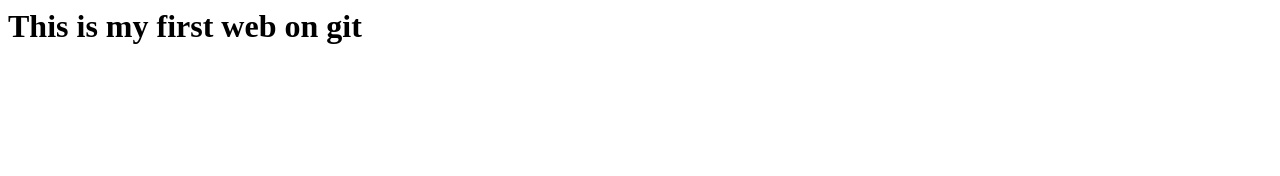
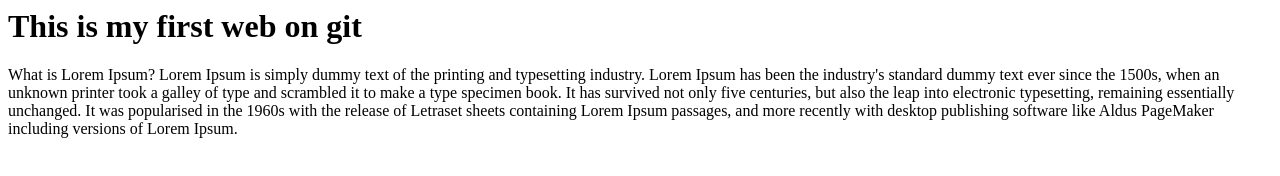
Before and after one commit to mutheusandra50-beep/STARSANDRAcodehack2026, a plain HTML site: page index.html in a window 1280 px wide. Drawn offline with Linux system fonts and the light colour scheme.

Commit message:
added a paragraph

```diff
--- a/index.html
+++ b/index.html
@@ -3,6 +3,10 @@
 		<h1>This is my first web on git</h1>
 	</head>
 	<body>
+		<p>
+			What is Lorem Ipsum?
+Lorem Ipsum is simply dummy text of the printing and typesetting industry. Lorem Ipsum has been the industry's standard dummy text ever since the 1500s, when an unknown printer took a galley of type and scrambled it to make a type specimen book. It has survived not only five centuries, but also the leap into electronic typesetting, remaining essentially unchanged. It was popularised in the 1960s with the release of Letraset sheets containing Lorem Ipsum passages, and more recently with desktop publishing software like Aldus PageMaker including versions of Lorem Ipsum.
+		</p>
 
 	</body>
 	</html>
```
